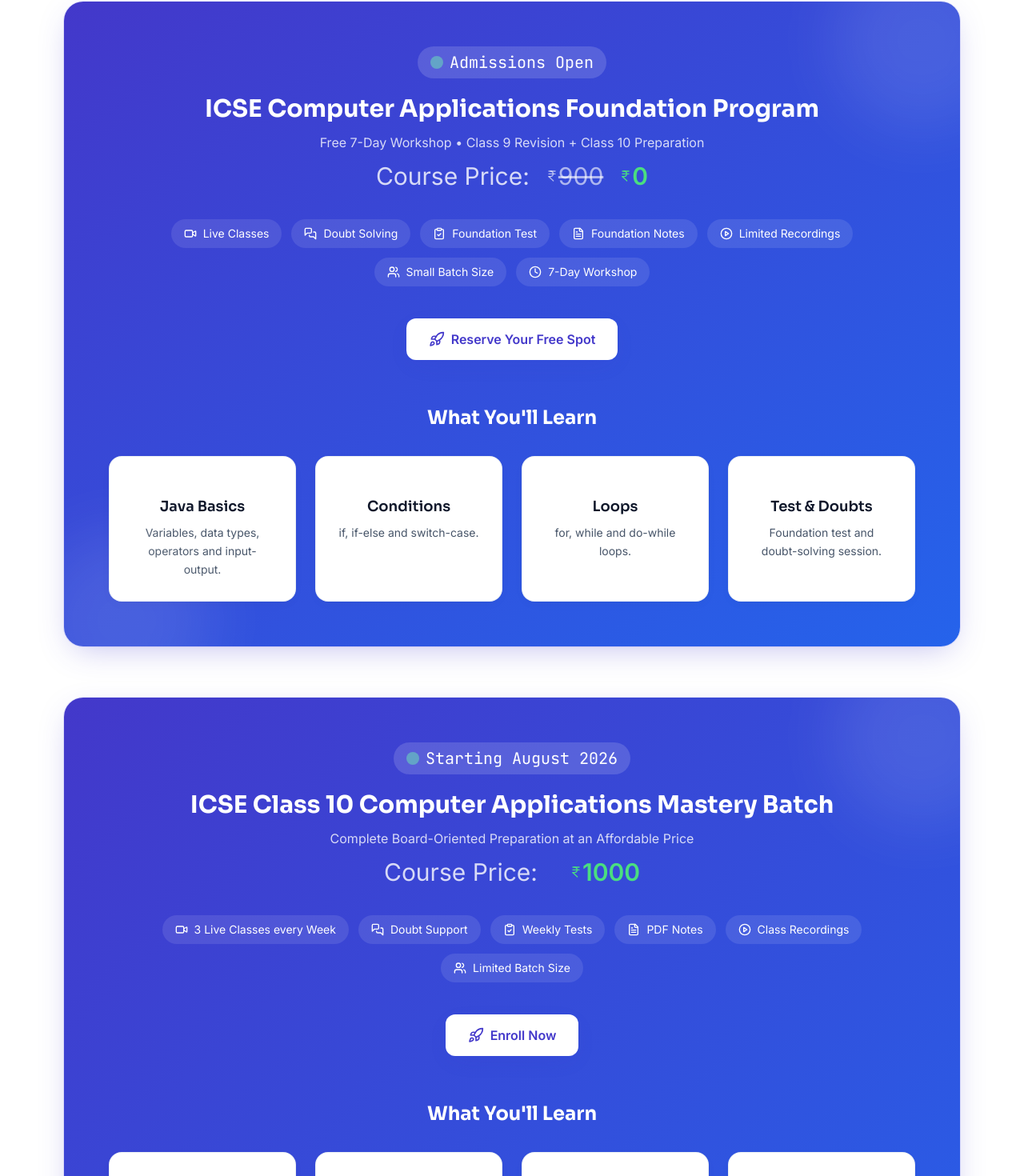
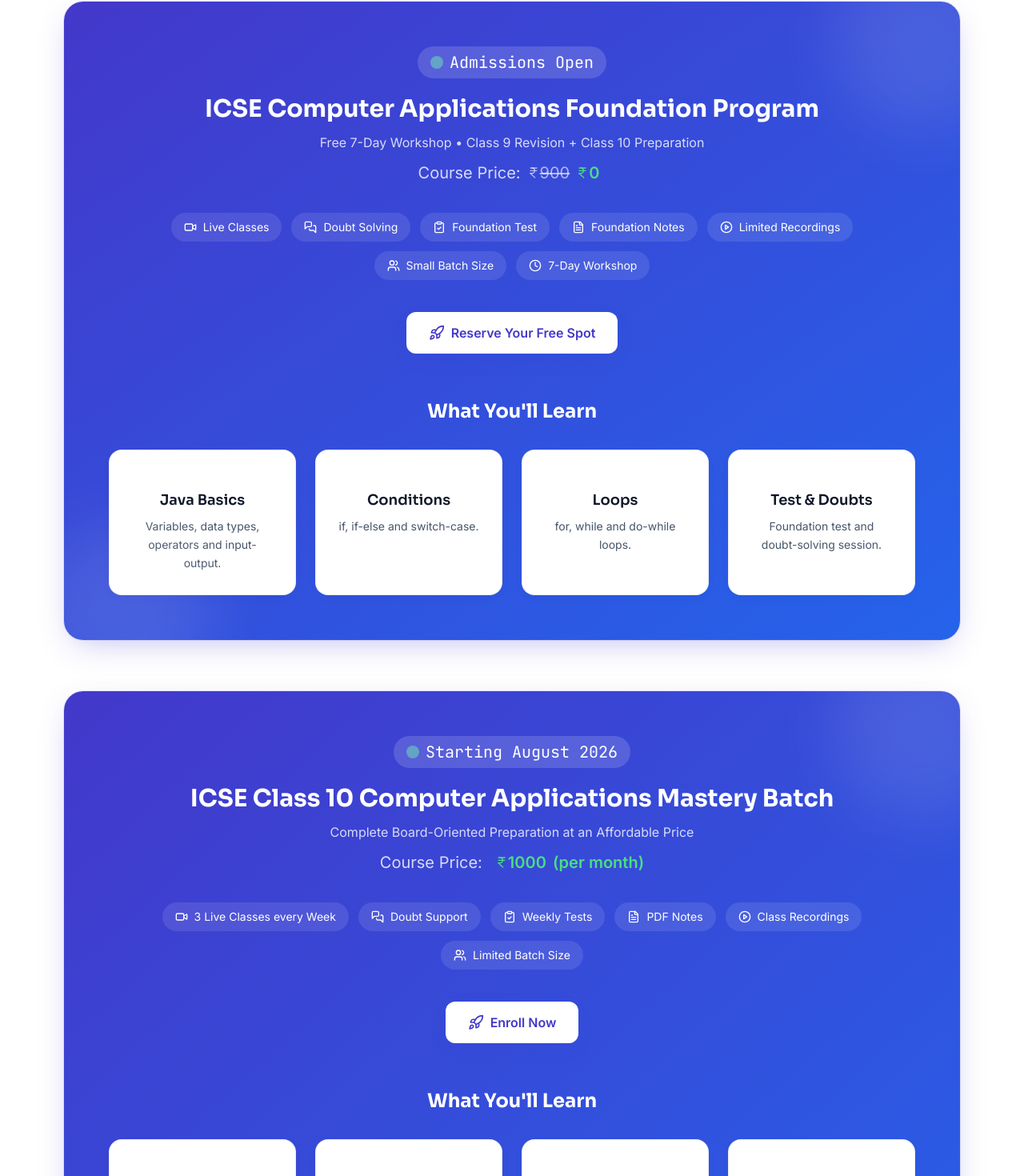
Before and after one commit to omkumar17/omkumareducation, a Next.js app: page / in a window 1280 px wide. Shown: the part 2511-3981 px from the top of the page at 80% size. Built offline with nearby package versions, Linux system fonts and the light colour scheme.

Commit message:
price pm

```diff
--- a/components/Batch.jsx
+++ b/components/Batch.jsx
@@ -123,6 +123,7 @@ export default function Batch() {
           subtitle="Free 7-Day Workshop • Class 9 Revision + Class 10 Preparation"
           actualPrice="900"
           currentPrice="0"
+          type=""
           items={FOUNDATION_ITEMS}
           topics={FOUNDATION_TOPICS}
           buttonText="Reserve Your Free Spot"
@@ -134,6 +135,7 @@ export default function Batch() {
           subtitle="Complete Board-Oriented Preparation at an Affordable Price"
           actualPrice=""
           currentPrice="1000"
+          type="per month"
           items={REGULAR_ITEMS}
           topics={REGULAR_TOPICS}
           buttonText="Enroll Now"
--- a/components/BatchCard.jsx
+++ b/components/BatchCard.jsx
@@ -17,6 +17,7 @@ export default function BatchCard({
   subtitle,
   actualPrice,
   currentPrice,
+  type,
   items,
   topics,
   buttonText,
@@ -42,7 +43,7 @@ export default function BatchCard({
       </h2>
 
       <p className="mt-3 text-white/80">{subtitle}</p>
-      <p className="mt-3 text-3xl flex items-center  justify-center gap-5 text-white/80">
+      <p className="mt-3 text-xl flex items-center  justify-center gap-2 text-white/80">
         <span>Course Price:</span>
         <span className="flex items-center line-through  text-white/60">
           {actualPrice && (
@@ -56,6 +57,9 @@ export default function BatchCard({
         <span className="flex items-center font-semibold text-green-400">
           <IndianRupee className="w-4 h-4" />
           {currentPrice}
+        </span>
+        <span className="flex items-center font-semibold text-green-400">
+          {type && `(${type})`}
         </span>
       </p>
 
--- a/components/Footer.jsx
+++ b/components/Footer.jsx
@@ -6,7 +6,7 @@ export default function Footer() {
     <footer className="border-t border-slate-200 bg-white px-6 py-10 dark:border-white/10 dark:bg-surface-dark sm:px-10 lg:px-20">
       <div className="mx-auto flex max-w-7xl flex-col items-center gap-4 text-center">
         <div className="flex items-center gap-2 font-display text-lg font-bold text-ink dark:text-white">
-          <span className="flex h-8 w-8 items-center justify-center rounded-lg bg-brand-indigo text-white">
+          <span className="flex h-8 w-8 items-center justify-center rounded-lg text-white">
             {/* <Terminal className="h-4 w-4" /> */}
             <Image
               src="/img/faviconLogo.png"
```
